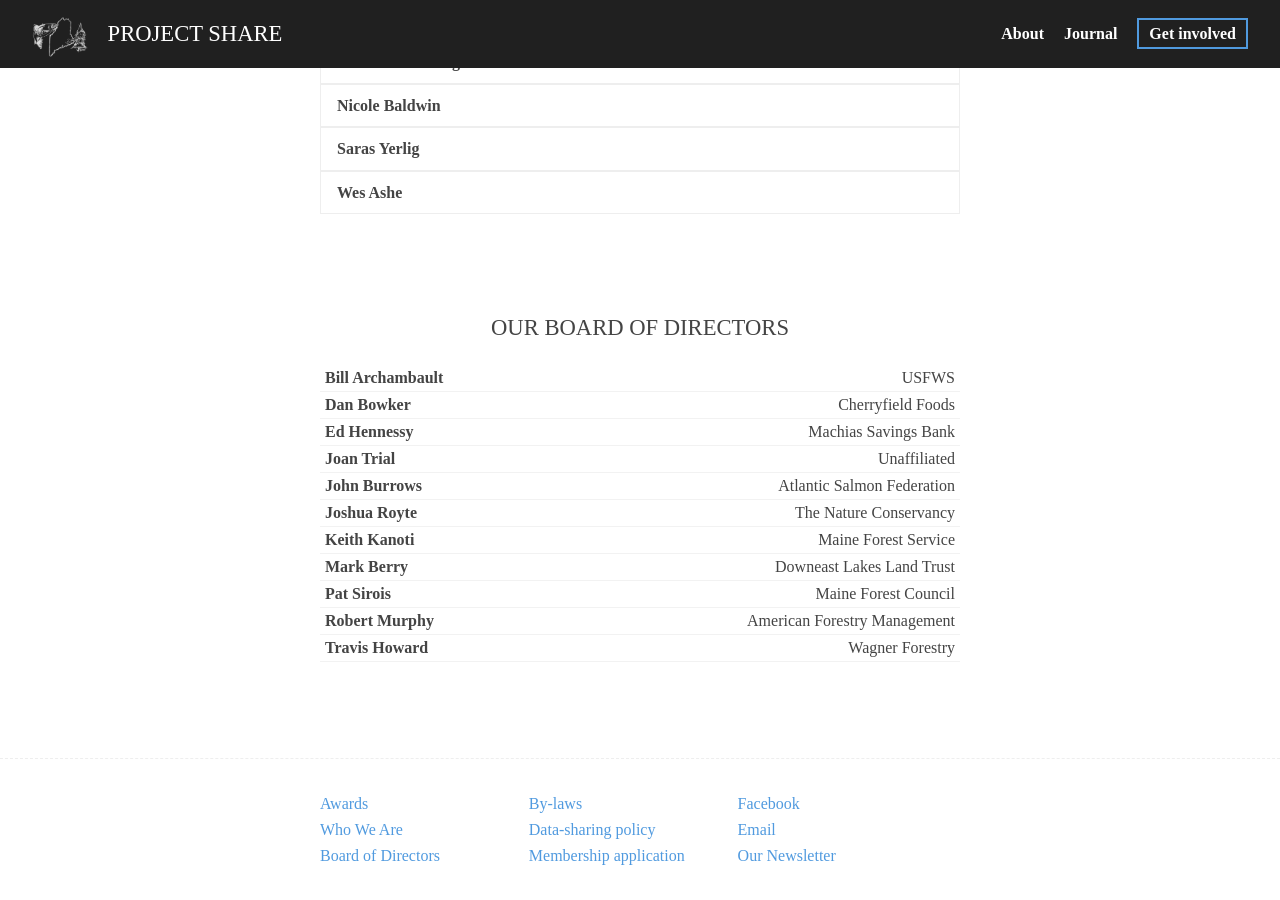
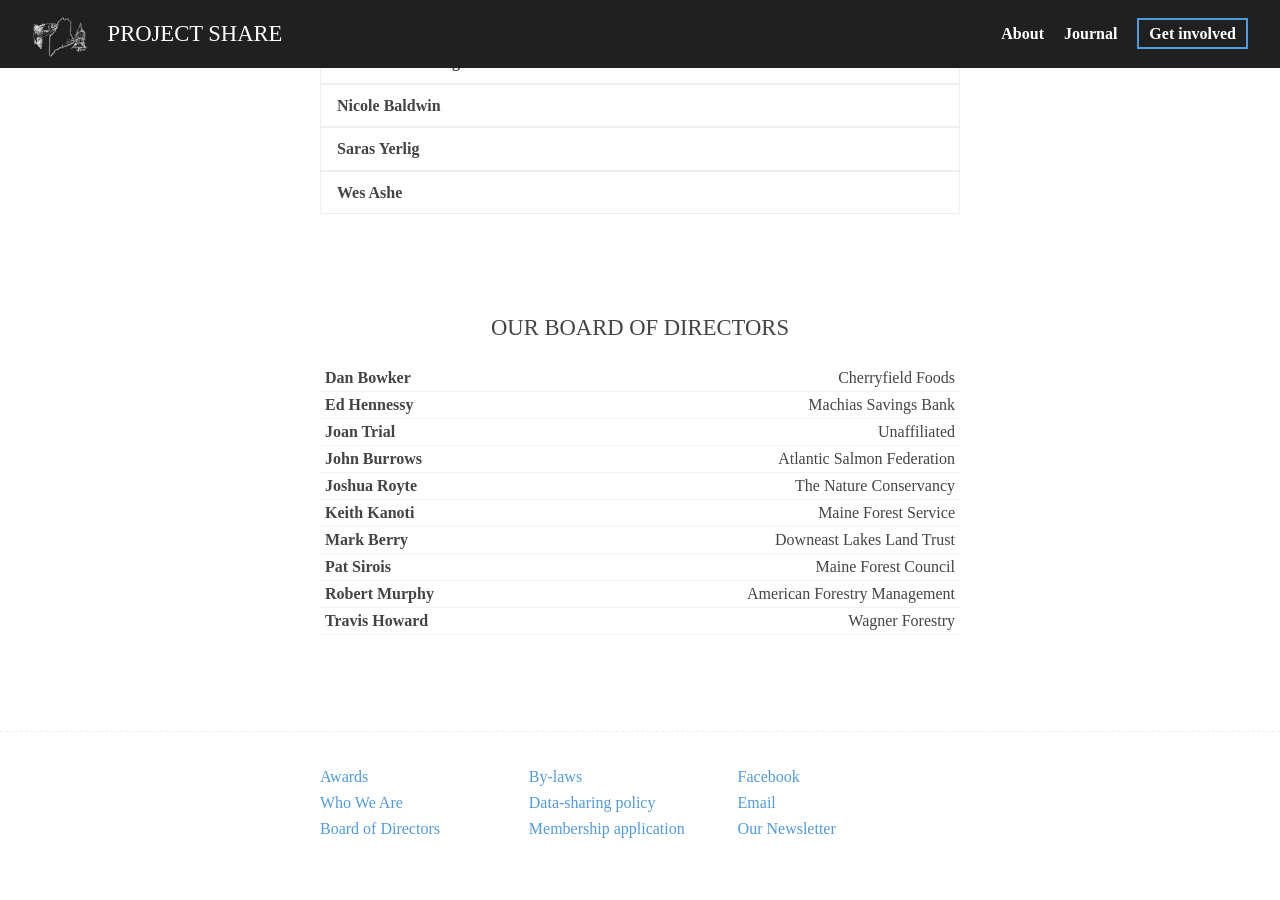
Before and after one commit to salmonhabitat/salmonhabitat, a Jekyll site: the page built from about.html, in a window 1280 px wide and 900 px high, scrolled down 2060 px. Built offline with Jekyll 4.4.1, drawn with Linux system fonts in a browser that asks for light colours; a script that is not in the unit is left out; after the commit the page ends 2933 px from its top, so only the background shows below that.

Commit message:
Update board.yml

```diff
--- a/_data/board.yml
+++ b/_data/board.yml
@@ -1,6 +1,3 @@
-- name: Bill Archambault
-  organization: USFWS
-
 - name: Dan Bowker
   organization: Cherryfield Foods
 
```
